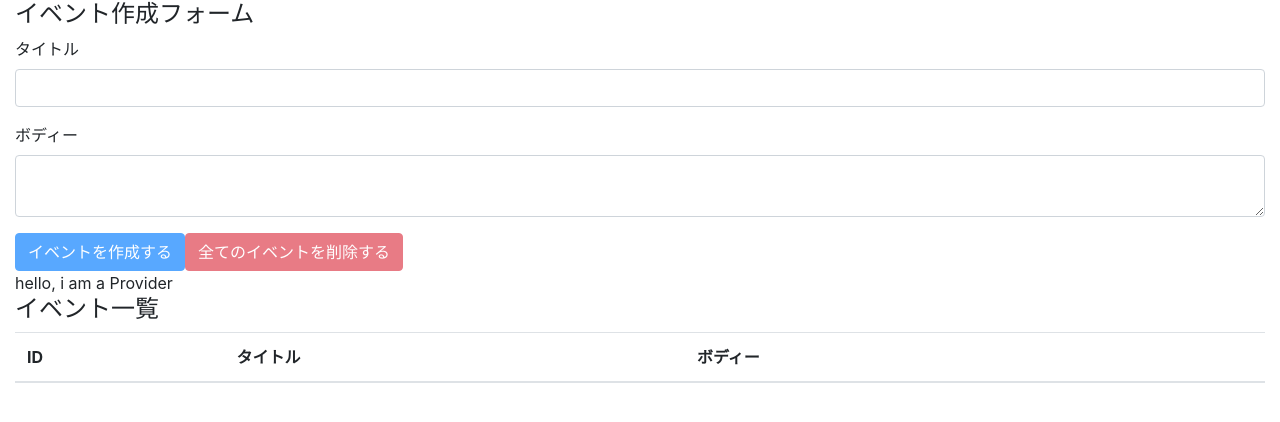
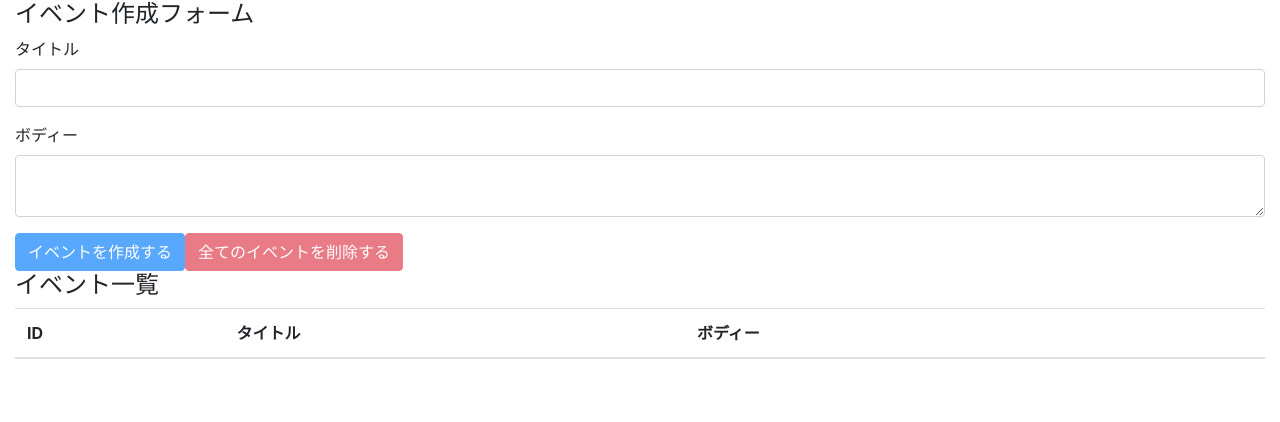
Before and after one commit to hamaKazuya/react-hooks-101, a React (Create React App) app: page / in a window 1280 px wide. Shown: the top 422 px of the page. Built offline with nearby package versions, Linux system fonts and the light colour scheme.

Commit message:
solve prop drilling issue

```diff
--- a/src/components/App.js
+++ b/src/components/App.js
@@ -6,16 +6,14 @@
 import Events from './Events'
 import reducer from '../reducers'
 
-console.log({AppContext})
-
 const App = () => {
   const [state, dispatch] = useReducer(reducer, [] )
 
   return (
-    <AppContext.Provider value={'hello, i am a Provider'}>
+    <AppContext.Provider value={{ state, dispatch }}>
       <div className="container-fluid">
-        <EventForm state={state} dispatch={dispatch}/>
-        <Events state={state} dispatch={dispatch}></Events>
+        <EventForm />
+        <Events />
       </div>
     </AppContext.Provider>
   )
--- a/src/components/Event.js
+++ b/src/components/Event.js
@@ -1,7 +1,10 @@
-import React from 'react'
+import React, { useContext } from 'react'
 
+import AppContext from '../contexts/AppContext'
 import {DELETE_EVENT} from '../actions'
-const Event = ({ event, dispatch }) => {
+
+const Event = ({ event }) => {
+  const { dispatch } = useContext(AppContext)
   const id = event.id
   const handleClickDeleteButton = () => {
     const result = window.confirm(`本当に id: ${id} のイベントを削除してもいいですか？`)
--- a/src/components/EventForm.js
+++ b/src/components/EventForm.js
@@ -1,8 +1,10 @@
-import React, {useState} from 'react'
+import React, { useContext, useState } from 'react'
 
+import AppContext from '../contexts/AppContext'
 import {CREATE_EVENT, DELETE_ALL_EVENTS} from '../actions'
 
-const EventForm = ({state, dispatch}) => {
+const EventForm = () => {
+  const { state, dispatch } = useContext(AppContext)
   const [title, setTitle] = useState('')
   const [body, setBody] = useState('')
 
--- a/src/components/Events.js
+++ b/src/components/Events.js
@@ -3,11 +3,10 @@
 import AppContext from '../contexts/AppContext'
 import Event from './Event'
 
-const Events = ({state, dispatch}) => {
-  const value = useContext(AppContext)
+const Events = () => {
+  const { state } = useContext(AppContext)
   return (
     <>
-      <div>{value}</div>
       <h4>イベント一覧</h4>
       <table className="table table-hover">
         <thead>
@@ -19,11 +18,7 @@
           </tr>
         </thead>
           <tbody>
-            {
-              state.map((event, index) => (
-                <Event key={index} event={event} dispatch={dispatch}></Event>
-              ))
-            }
+            { state.map((event, index) => (<Event key={index} event={event}></Event>))}
           </tbody>
       </table>
     </>
```
